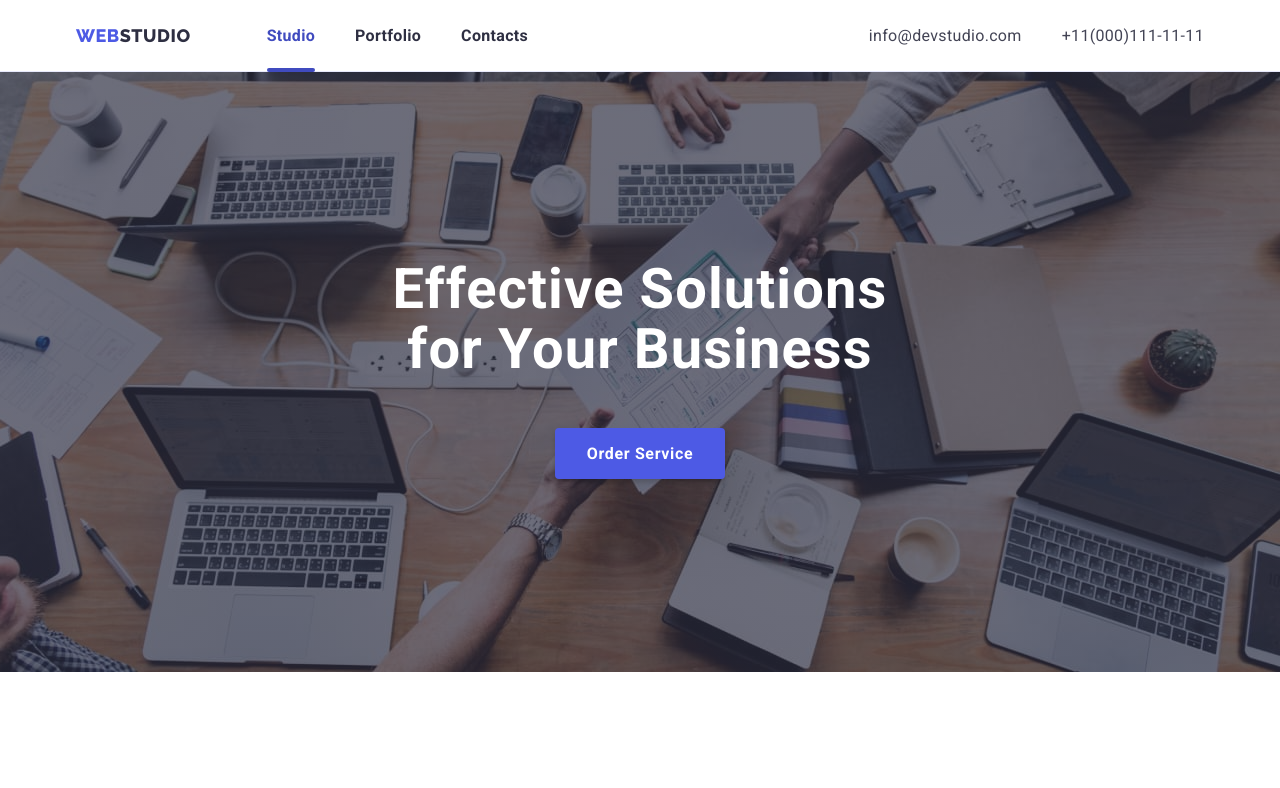
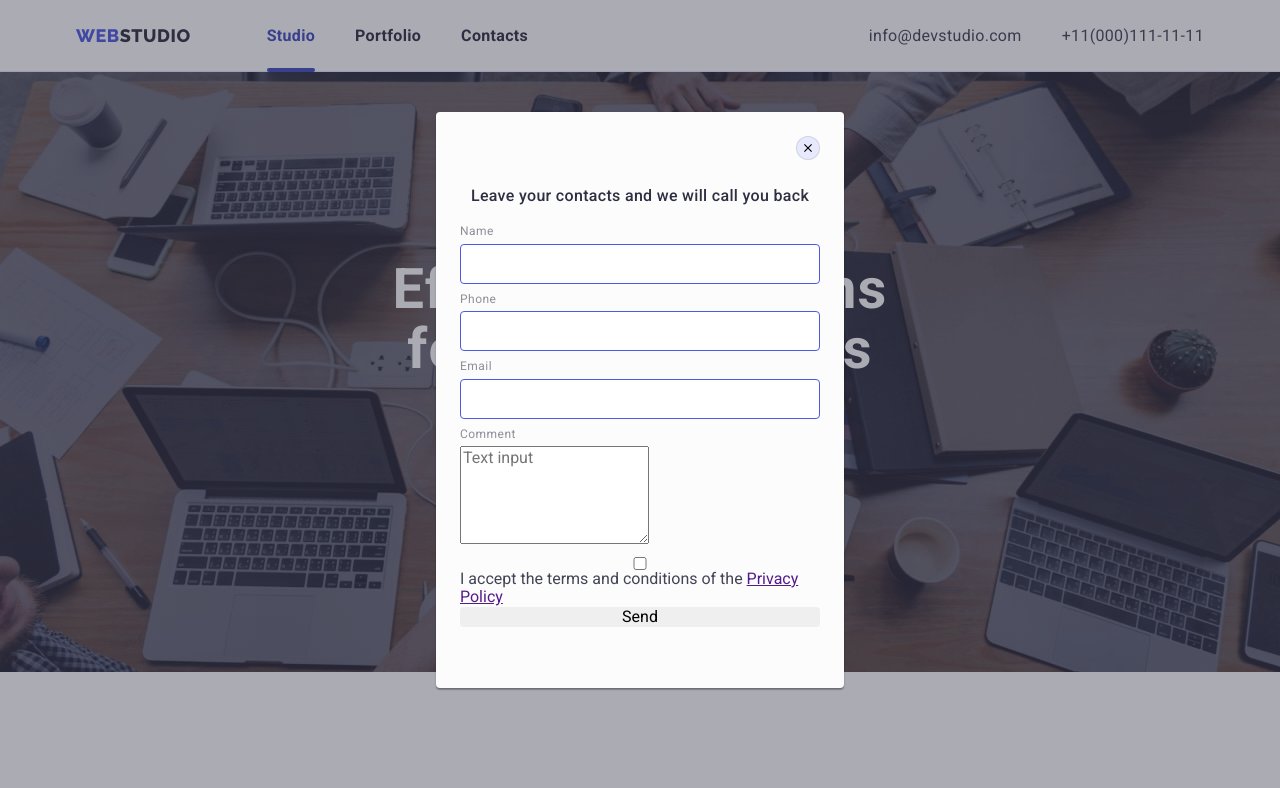
Before and after one commit to PavloYakubovskyi/goit-markup-hw-06, a plain HTML site: page index.html in a window 1280 px wide. Shown: the top 788 px of the page. Drawn offline with nearby package versions, Linux system fonts and the light colour scheme.

Commit message:
added input

```diff
--- a/css/styles.css
+++ b/css/styles.css
@@ -610,6 +610,7 @@ body {
   box-shadow: 0px 1px 1px rgba(0, 0, 0, 0.14), 0px 1px 3px rgba(0, 0, 0, 0.12),
     0px 2px 1px rgba(0, 0, 0, 0.2);
   border-radius: 4px;
+  padding: 72px 24px 24px 24px;
 }
 
 .modal-close-btn {
@@ -646,6 +647,48 @@ body {
 }
 
 /* ======================== /MODAL WINDOW ======================== */
+/* ========================  MODAL FORM ======================== */
+
+.modal-form-title {
+  font-weight: 500;
+  font-size: 16px;
+  line-height: 24px;
+  text-align: center;
+  letter-spacing: 0.02em;
+  color: #2e2f42;
+  margin-bottom: 16px;
+}
+
+.modal-form {
+  display: flex;
+  flex-direction: column;
+}
+
+.modal-form-field {
+  margin-bottom: 8px;
+}
+
+.modal-form-input {
+  width: 100%;
+  height: 40px;
+  border: 1px solid #4d5ae5;
+  border-radius: 4px;
+  padding-left: 38px;
+  padding-top: 11px;
+  padding-bottom: 11px;
+}
+
+.modal-form-input-desc {
+  display: block;
+  font-weight: 400;
+  font-size: 12px;
+  line-height: 1.3;
+  letter-spacing: 0.04em;
+  color: #8e8f99;
+  margin-bottom: 4px;
+}
+
+/* ======================== /MODAL FORM ======================== */
 
 /* ======================= PORTFOLIO ========================= */
 
--- a/index.html
+++ b/index.html
@@ -424,13 +424,73 @@
       </div>
     </footer>
     <!-- Modal WINDOW -->
-    <div class="backdrop is-hidden" data-modal>
+    <!-- is-hidden -->
+    <div class="backdrop" data-modal>
       <div class="modal">
         <button type="button" class="modal-close-btn" data-modal-close>
           <svg class="modal-close-btn-icon" width="8" height="8">
             <use href="./images/icons.svg#icon-close-modalsvg"></use>
           </svg>
         </button>
+        <!-- Form elements -->
+        <p class="modal-form-title">
+          Leave your contacts and we will call you back
+        </p>
+        <form class="modal-form">
+          <label class="modal-form-field">
+            <span class="modal-form-input-desc">Name</span>
+            <input
+              type="text"
+              name="user-name"
+              class="modal-form-input"
+              required
+              pattern="^[a-zA-Zа-яА-Я]+"
+              minlength="2"
+            />
+          </label>
+          <label class="modal-form-field">
+            <span class="modal-form-input-desc">Phone</span>
+            <input
+              type="tel"
+              name="user-phone"
+              class="modal-form-input"
+              required
+              pattern="^[0-9]{3}-[0-9]{3}-[0-9]{2}-[0-9]{2}"
+              title="xxx-xxx-xx-xx"
+            />
+          </label>
+          <label class="modal-form-field">
+            <span class="modal-form-input-desc">Email</span>
+            <input
+              type="email"
+              name="user-email"
+              class="modal-form-input"
+              required
+            />
+          </label>
+          <label class="modal-form-field">
+            <span class="modal-form-input-desc">Comment</span>
+            <textarea
+              name="user-message"
+              rows="5"
+              placeholder="Text input"
+              resize="none"
+              class="modal-form-message"
+            ></textarea>
+          </label>
+          <input
+            id="user-policy"
+            type="checkbox"
+            name="user-policy"
+            class="modal-form-check"
+            required
+          />
+          <label for="user-policy" class="modal-form-check-desc">
+            I accept the terms and conditions of the
+            <a href="">Privacy Policy</a>
+          </label>
+          <button type="submit" class="modal-form-submit">Send</button>
+        </form>
       </div>
     </div>
     <script src="./js/modal.js"></script>
```
Also changed, not shown: images/contacts/email-icon.svg (added), images/contacts/person-icon.svg (added), images/contacts/phone-icon.svg (added).
